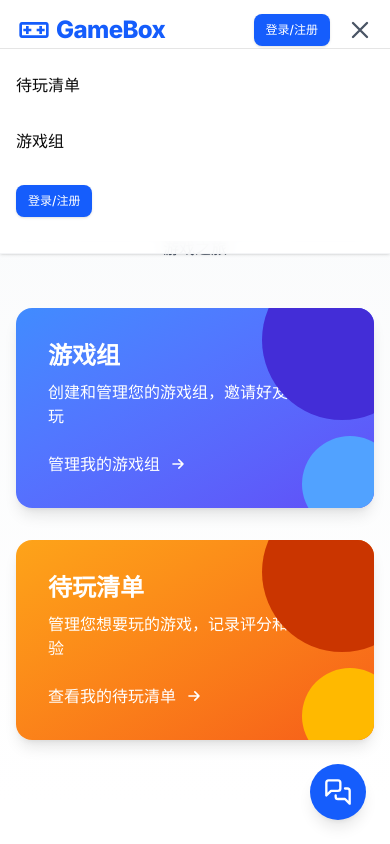
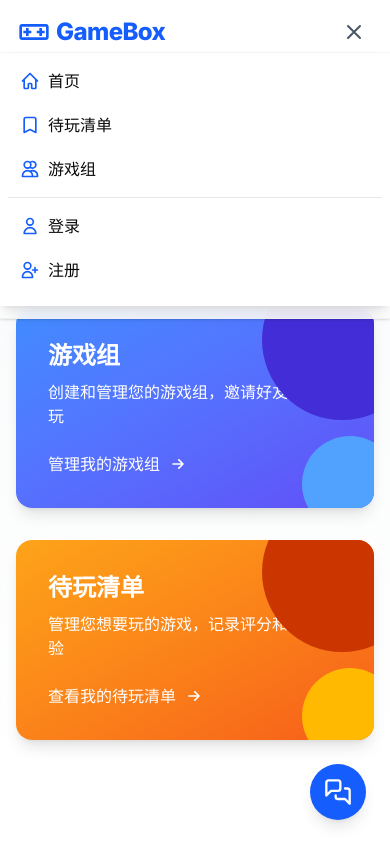
Before and after one commit to FenGsHt/game-box-trial, a Next.js app: page / in a window 390 px wide. Both pictures are taken after a click on the button "菜单". Built offline with nearby package versions, Linux system fonts and the light colour scheme.

Commit message:
新增用户头像和图标组件，优化导航栏结构，添加点击外部关闭菜单的功能，更新Profile接口，提升用户体验和可读性。

```diff
--- a/src/components/layout/Navbar.tsx
+++ b/src/components/layout/Navbar.tsx
@@ -8,9 +8,141 @@ import { supabase } from '@/lib/supabase'
 import { getProfile } from '@/lib/profileApi'
 import { useNotifications } from '@/lib/NotificationContext'
 
+// 定义Profile接口
+interface Profile {
+  username?: string;
+  email?: string;
+  id?: string;
+  avatar_url?: string;
+  created_at?: string;
+  updated_at?: string;
+  // 使用索引签名但限制为string类型
+  [key: string]: string | undefined;
+}
+
 interface IconProps {
   className?: string;
 }
+
+// 自定义图标组件
+const HomeIcon = (props: IconProps) => (
+  <svg
+    xmlns="http://www.w3.org/2000/svg"
+    className={props.className}
+    fill="none"
+    viewBox="0 0 24 24"
+    stroke="currentColor"
+  >
+    <path
+      strokeLinecap="round"
+      strokeLinejoin="round"
+      strokeWidth={2}
+      d="M3 12l2-2m0 0l7-7 7 7M5 10v10a1 1 0 001 1h3m10-11l2 2m-2-2v10a1 1 0 01-1 1h-3m-6 0a1 1 0 001-1v-4a1 1 0 011-1h2a1 1 0 011 1v4a1 1 0 001 1h2"
+    />
+  </svg>
+)
+
+const BookmarkSquareIcon = (props: IconProps) => (
+  <svg
+    xmlns="http://www.w3.org/2000/svg"
+    className={props.className}
+    fill="none"
+    viewBox="0 0 24 24"
+    stroke="currentColor"
+  >
+    <path
+      strokeLinecap="round"
+      strokeLinejoin="round"
+      strokeWidth={2}
+      d="M5 5a2 2 0 012-2h10a2 2 0 012 2v16l-7-3.5L5 21V5z"
+    />
+  </svg>
+)
+
+const UsersIcon = (props: IconProps) => (
+  <svg
+    xmlns="http://www.w3.org/2000/svg"
+    className={props.className}
+    fill="none"
+    viewBox="0 0 24 24"
+    stroke="currentColor"
+  >
+    <path
+      strokeLinecap="round"
+      strokeLinejoin="round"
+      strokeWidth={2}
+      d="M12 4.354a4 4 0 110 5.292M15 21H3v-1a6 6 0 0112 0v1zm0 0h6v-1a6 6 0 00-9-5.197M13 7a4 4 0 11-8 0 4 4 0 018 0z"
+    />
+  </svg>
+)
+
+const UserCircleIcon = (props: IconProps) => (
+  <svg
+    xmlns="http://www.w3.org/2000/svg"
+    className={props.className}
+    fill="none"
+    viewBox="0 0 24 24"
+    stroke="currentColor"
+  >
+    <path
+      strokeLinecap="round"
+      strokeLinejoin="round"
+      strokeWidth={2}
+      d="M5.121 17.804A13.937 13.937 0 0112 16c2.5 0 4.847.655 6.879 1.804M15 10a3 3 0 11-6 0 3 3 0 016 0zm6 2a9 9 0 11-18 0 9 9 0 0118 0z"
+    />
+  </svg>
+)
+
+const ArrowRightOnRectangleIcon = (props: IconProps) => (
+  <svg
+    xmlns="http://www.w3.org/2000/svg"
+    className={props.className}
+    fill="none"
+    viewBox="0 0 24 24"
+    stroke="currentColor"
+  >
+    <path
+      strokeLinecap="round"
+      strokeLinejoin="round"
+      strokeWidth={2}
+      d="M11 16l-4-4m0 0l4-4m-4 4h14m-5 4v1a3 3 0 01-3 3H6a3 3 0 01-3-3V7a3 3 0 013-3h7a3 3 0 013 3v1"
+    />
+  </svg>
+)
+
+const UserPlusIcon = (props: IconProps) => (
+  <svg
+    xmlns="http://www.w3.org/2000/svg"
+    className={props.className}
+    fill="none"
+    viewBox="0 0 24 24"
+    stroke="currentColor"
+  >
+    <path
+      strokeLinecap="round"
+      strokeLinejoin="round"
+      strokeWidth={2}
+      d="M18 9v3m0 0v3m0-3h3m-3 0h-3m-2-5a4 4 0 11-8 0 4 4 0 018 0zM3 20a6 6 0 0112 0v1H3v-1z"
+    />
+  </svg>
+)
+
+const UserIcon = (props: IconProps) => (
+  <svg
+    xmlns="http://www.w3.org/2000/svg"
+    className={props.className}
+    fill="none"
+    viewBox="0 0 24 24"
+    stroke="currentColor"
+  >
+    <path
+      strokeLinecap="round"
+      strokeLinejoin="round"
+      strokeWidth={2}
+      d="M16 7a4 4 0 11-8 0 4 4 0 018 0zM12 14a7 7 0 00-7 7h14a7 7 0 00-7-7z"
+    />
+  </svg>
+)
 
 // 矢量图标组件
 const CartIcon = (props: IconProps) => (
@@ -100,9 +232,30 @@ export function Navbar() {
   // 移除国际化
   // const { t, i18n } = useTranslation();
   const [user, setUser] = useState<{email?: string} | null>(null);
-  const [profile, setProfile] = useState<{ username?: string } | null>(null);
+  const [profile, setProfile] = useState<Profile | null>(null);
   // 使用通知上下文
   const { unreadTodos, markTodosAsRead } = useNotifications();
+
+  // 添加点击外部关闭菜单的处理程序
+  useEffect(() => {
+    if (!isMenuOpen) return;
+
+    const handleOutsideClick = (e: MouseEvent) => {
+      const target = e.target as HTMLElement;
+      // 检查点击目标是否是菜单或菜单按钮的子元素
+      if (!target.closest('.mobile-menu') && !target.closest('.menu-button')) {
+        setIsMenuOpen(false);
+      }
+    };
+
+    // 添加全局点击事件监听器
+    document.addEventListener('click', handleOutsideClick);
+
+    // 清除监听器
+    return () => {
+      document.removeEventListener('click', handleOutsideClick);
+    };
+  }, [isMenuOpen]);
 
   useEffect(() => {
     supabase.auth.getUser().then(({ data }) => setUser(data?.user));
@@ -177,38 +330,20 @@ export function Navbar() {
                 <Button variant="outline" size="sm" onClick={handleLogout}>退出</Button>
               </div>
             )}
-            {/* 移除语言切换按钮
-            <div className="ml-2 flex items-center gap-1 bg-gray-100 rounded px-2 py-1">
-              <button onClick={() => changeLanguage('zh')} className="text-xs font-medium text-gray-700 hover:text-blue-600 focus:outline-none">中</button>
-              <span className="text-gray-400">|</span>
-              <button onClick={() => changeLanguage('en')} className="text-xs font-medium text-gray-700 hover:text-blue-600 focus:outline-none">EN</button>
-            </div>
-            */}
           </div>
         </div>
 
-        {/* 移动端登录按钮和菜单按钮同一行 */}
-        <div className="flex items-center md:hidden space-x-2">
-          {!user ? (
-            <Button variant="default" size="sm" asChild>
-              <Link href="/signin">登录/注册</Link>
-            </Button>
-          ) : (
-            <span className="text-gray-700 text-sm font-medium relative">
-              {profile?.username ? `${profile.username}` : user.email}
-              {unreadTodos > 0 && (
-                <span className="absolute top-0 -right-2 bg-red-500 h-2 w-2 rounded-full"></span>
-              )}
-            </span>
-          )}
+        {/* 移动端菜单按钮 */}
+        <div className="md:hidden">
           <button
-            className="text-gray-600 ml-2"
             onClick={toggleMenu}
+            className="p-2 rounded-md text-gray-600 focus:outline-none menu-button"
+            aria-label="菜单"
           >
             {isMenuOpen ? (
-              <CloseIcon className="h-7 w-7" />
+              <CloseIcon className="h-6 w-6" />
             ) : (
-              <MenuIcon className="h-7 w-7" />
+              <MenuIcon className="h-6 w-6" />
             )}
           </button>
         </div>
@@ -216,56 +351,74 @@ export function Navbar() {
 
       {/* 移动端菜单 */}
       {isMenuOpen && (
-        <div className="md:hidden px-4 py-4 bg-white border-t">
-          <div className="flex flex-col space-y-4">
+        <div className="md:hidden mobile-menu">
+          <div className="px-2 pt-2 pb-4 space-y-1 bg-white shadow-lg border-t border-gray-100">
+            <Link href="/"
+              className="block px-3 py-2 rounded-md text-base font-medium hover:bg-gray-50 flex items-center space-x-2"
+              onClick={() => setIsMenuOpen(false)}>
+              <HomeIcon className="h-5 w-5 text-blue-600" />
+              <span>首页</span>
+            </Link>
             <Link href="/todo-list"
-              className="nav-link py-2 flex items-center justify-between"
+              className="block px-3 py-2 rounded-md text-base font-medium hover:bg-gray-50 flex items-center space-x-2"
               onClick={() => {
+                setIsMenuOpen(false);
                 markTodosAsRead();
-                toggleMenu();
               }}>
-              <span>待玩清单</span>
-              {unreadTodos > 0 && (
-                <span className="bg-red-500 text-white text-xs rounded-full h-5 w-5 flex items-center justify-center">
-                  {unreadTodos}
-                </span>
-              )}
+              <BookmarkSquareIcon className="h-5 w-5 text-blue-600" />
+              <span className="relative">
+                待玩清单
+                {unreadTodos > 0 && (
+                  <span className="absolute top-0 -right-2 bg-red-500 h-2 w-2 rounded-full"></span>
+                )}
+              </span>
             </Link>
-            <Link href="/group-manager" className="nav-link py-2" onClick={toggleMenu}>游戏组</Link>
-            <div className="flex items-center justify-between py-2">
-              {!user ? (
-                <Button variant="default" size="sm" asChild>
-                  <Link href="/signin">登录/注册</Link>
-                </Button>
-              ) : (
-                <div className="flex flex-col items-start gap-1">
-                  <span className="text-gray-700 text-sm font-medium">
-                    {profile?.username ? `${profile.username}(${user.email})` : user.email}
-                  </span>
-                  <div className="flex gap-2 mt-5">
-                    <Button variant="outline" size="sm" asChild>
-                      <Link href="/profile">个人中心</Link>
-                    </Button>
-                    <Button variant="outline" size="sm" onClick={handleLogout}>退出</Button>
-                  </div>
-                </div>
-              )}
-              {/* 移除语言切换按钮
-              <div className="ml-2 flex items-center gap-1 bg-gray-100 rounded px-2 py-1">
-                <button onClick={() => changeLanguage('zh')} className="text-xs font-medium text-gray-700 hover:text-blue-600 focus:outline-none">中</button>
-                <span className="text-gray-400">|</span>
-                <button onClick={() => changeLanguage('en')} className="text-xs font-medium text-gray-700 hover:text-blue-600 focus:outline-none">EN</button>
-              </div>
-              */}
-            </div>
+            <Link href="/group-manager"
+              className="block px-3 py-2 rounded-md text-base font-medium hover:bg-gray-50 flex items-center space-x-2"
+              onClick={() => setIsMenuOpen(false)}>
+              <UsersIcon className="h-5 w-5 text-blue-600" />
+              <span>游戏组</span>
+            </Link>
+            <div className="border-t border-gray-200 my-2"></div>
+
+            {/* 用户认证区域 */}
+            {!user ? (
+              <>
+                <Link href="/signin"
+                  className="block px-3 py-2 rounded-md text-base font-medium hover:bg-gray-50 flex items-center space-x-2"
+                  onClick={() => setIsMenuOpen(false)}>
+                  <UserIcon className="h-5 w-5 text-blue-600" />
+                  <span>登录</span>
+                </Link>
+                <Link href="/signup"
+                  className="block px-3 py-2 rounded-md text-base font-medium hover:bg-gray-50 flex items-center space-x-2"
+                  onClick={() => setIsMenuOpen(false)}>
+                  <UserPlusIcon className="h-5 w-5 text-blue-600" />
+                  <span>注册</span>
+                </Link>
+              </>
+            ) : (
+              <>
+                <Link href="/profile"
+                  className="block px-3 py-2 rounded-md text-base font-medium hover:bg-gray-50 flex items-center space-x-2"
+                  onClick={() => setIsMenuOpen(false)}>
+                  <UserCircleIcon className="h-5 w-5 text-blue-600" />
+                  <span>个人中心</span>
+                </Link>
+                <button
+                  className="w-full text-left block px-3 py-2 rounded-md text-base font-medium hover:bg-gray-50 flex items-center space-x-2"
+                  onClick={() => {
+                    handleLogout();
+                    setIsMenuOpen(false);
+                  }}>
+                  <ArrowRightOnRectangleIcon className="h-5 w-5 text-blue-600" />
+                  <span>退出</span>
+                </button>
+              </>
+            )}
           </div>
         </div>
       )}
-      <style jsx global>{`
-        .nav-link {
-          @apply text-gray-700 hover:text-blue-600 transition-colors font-medium px-2 py-1 rounded-lg hover:bg-blue-50 active:bg-blue-100;
-        }
-      `}</style>
     </nav>
   )
 }
```
